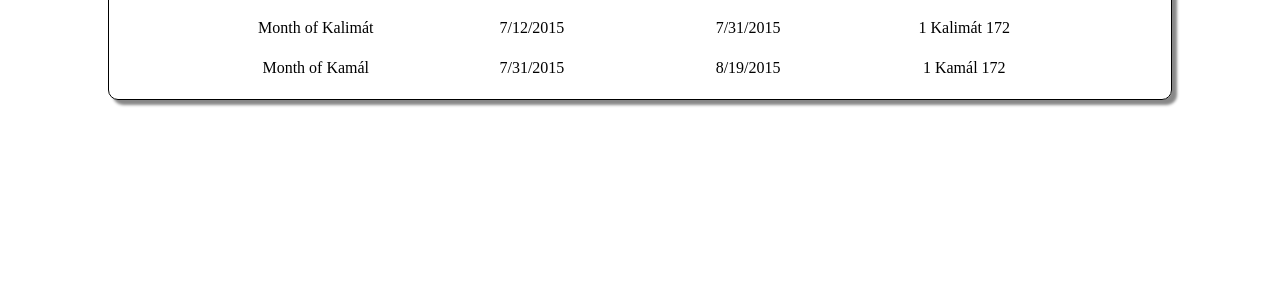
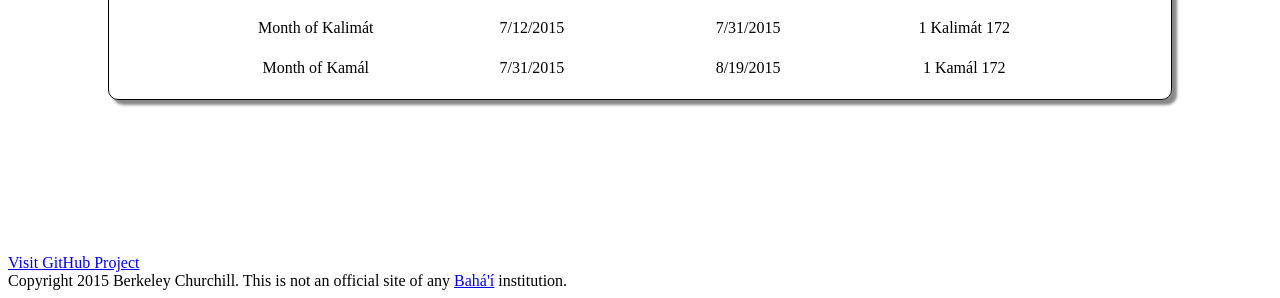
Before and after one commit to bchurchill/badi-cal, a plain HTML site: page index.html in a window 1280 px wide. Shown: the part 582-880 px from the top of the page. Before the commit the page ends 800 px from the top, so only its background shows below. Drawn offline with nearby package versions, Linux system fonts and the light colour scheme.

Commit message:
added google analytics; updated README

```diff
--- a/index.html
+++ b/index.html
@@ -9,6 +9,15 @@
 <script src="badi.js" charset="utf-8"></script>
 <script src="https://code.jquery.com/jquery-1.10.2.js"></script>
 <script src="https://code.jquery.com/ui/1.11.4/jquery-ui.js"></script>
+<script>
+  (function(i,s,o,g,r,a,m){i['GoogleAnalyticsObject']=r;i[r]=i[r]||function(){
+  (i[r].q=i[r].q||[]).push(arguments)},i[r].l=1*new Date();a=s.createElement(o),
+  m=s.getElementsByTagName(o)[0];a.async=1;a.src=g;m.parentNode.insertBefore(a,m)
+  })(window,document,'script','//www.google-analytics.com/analytics.js','ga');
+
+  ga('create', 'UA-37863653-2', 'auto');
+  ga('send', 'pageview');
+</script>
 <script>
 
 function update_dates(d1, d2) {
@@ -139,4 +148,9 @@ Show dates from <select></select> to <select></select>-->
 <div id='results' class='container'>
 </div> <!-- end results -->
 </div> <!-- main -->
+<br />
+<br />
+<br />
+<a href="https://github.com/bchurchill/badi-cal">Visit GitHub Project</a><br />
+Copyright 2015 Berkeley Churchill.  This is not an official site of any <a href="http://www.bahai.org">Bahá'í</a> institution.
 </body>
```
Also changed, not shown: README.md.
